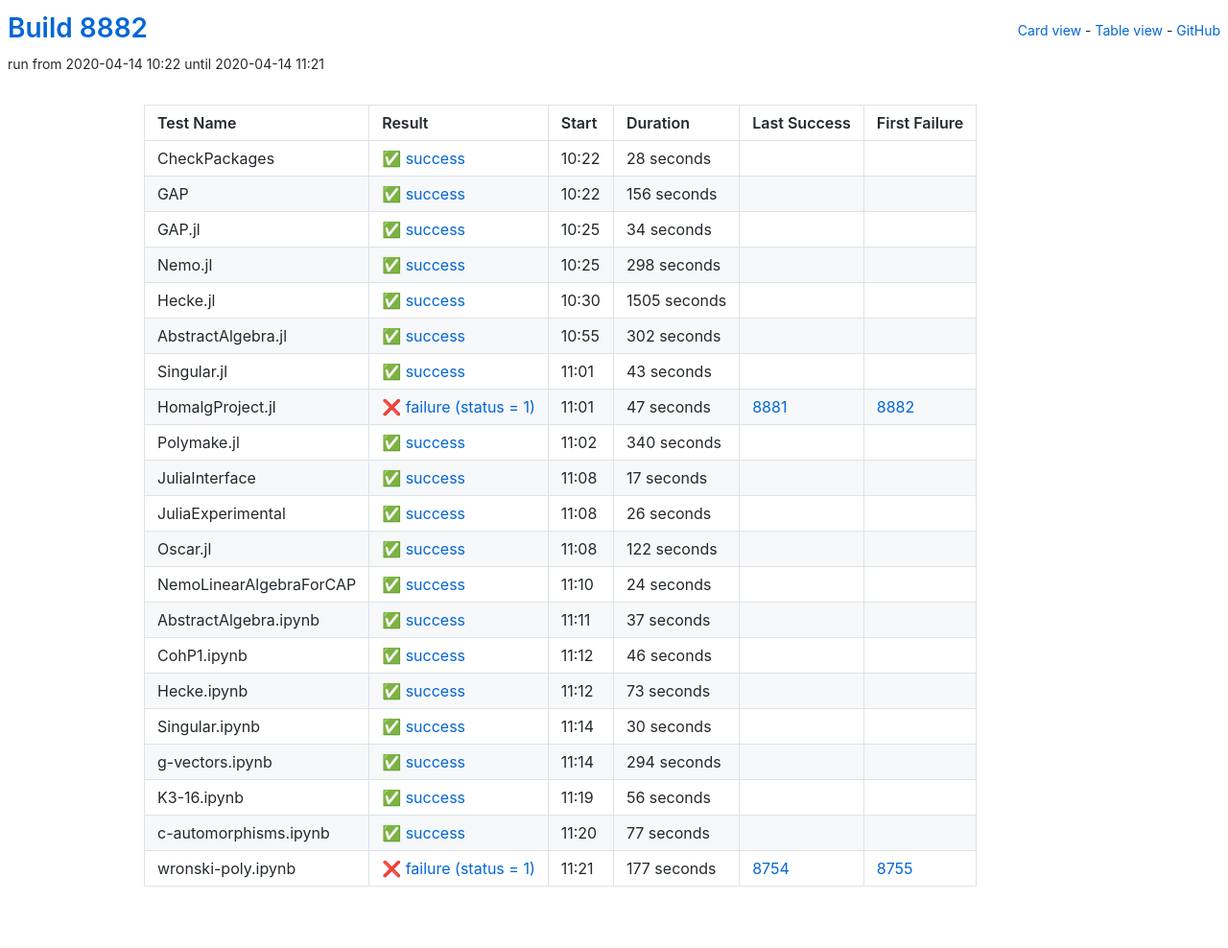
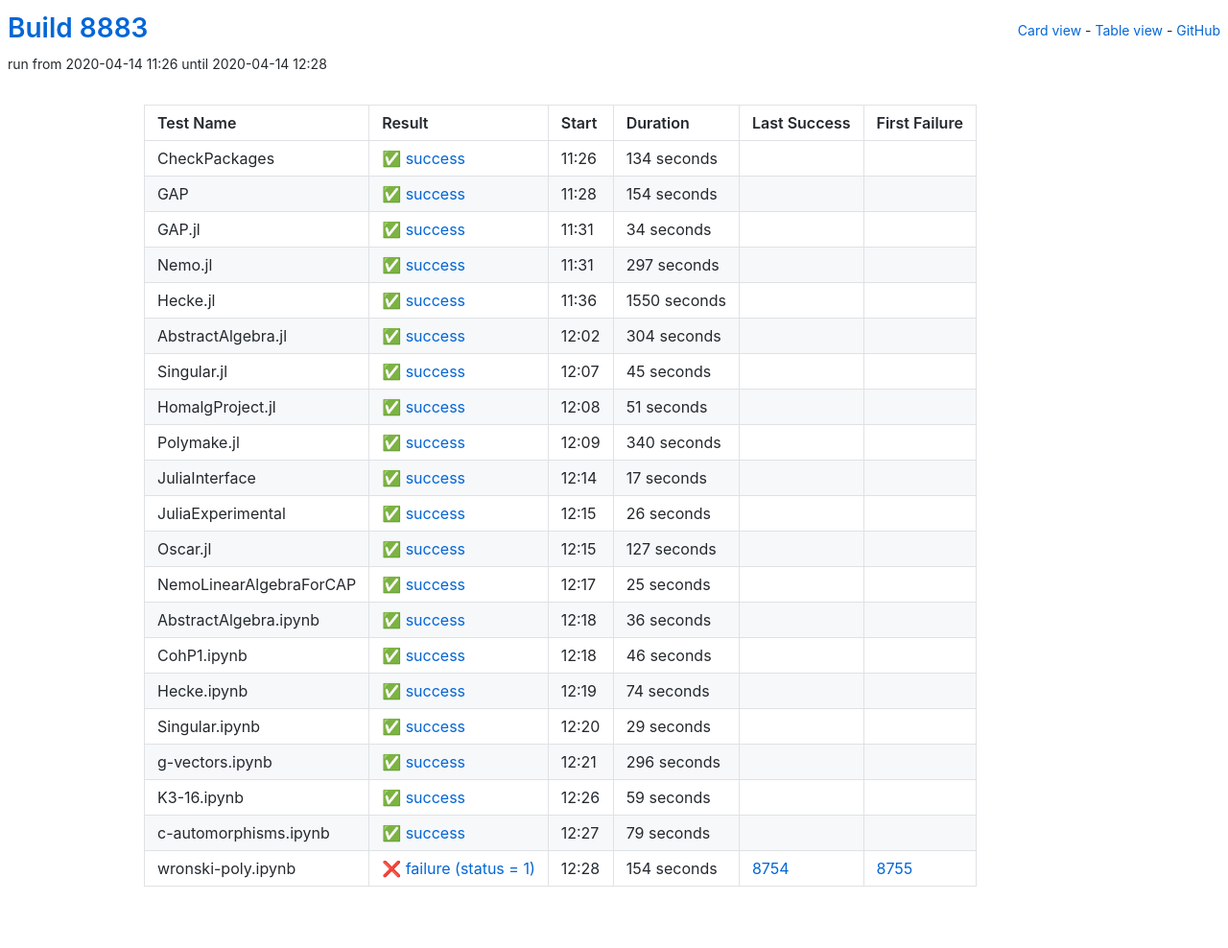
Before and after one commit to oscar-system/oscar-ci-status, a Jekyll site: the page built from table.html, in a window 1280 px wide. Shown: the whole page at 96% size. Built offline with Jekyll 4.4.1, drawn with Linux system fonts in a browser that asks for light colours.

Commit message:
Build 8883

```diff
--- a/_data/ci.yml
+++ b/_data/ci.yml
@@ -1,27 +1,27 @@
-build: 8882
-build_url: https://oscarci.mathematik.uni-kl.de/job/oscar/8882/
+build: 8883
+build_url: https://oscarci.mathematik.uni-kl.de/job/oscar/8883/
 job: oscar
 tests:
-- duration: 28
+- duration: 134
   exitcode: 0
   first_failure: false
   first_failure_url: null
   last_success: false
   last_success_url: null
-  log: https://oscarci.mathematik.uni-kl.de/job/oscar/8882/artifact/logs/build-8882/CheckPackages.log
+  log: https://oscarci.mathematik.uni-kl.de/job/oscar/8883/artifact/logs/build-8883/CheckPackages.log
   name: CheckPackages
-  start: 2020-04-14 10:22
+  start: 2020-04-14 11:26
   status: success
   success: true
-- duration: 156
+- duration: 154
   exitcode: 0
   first_failure: false
   first_failure_url: null
   last_success: false
   last_success_url: null
-  log: https://oscarci.mathematik.uni-kl.de/job/oscar/8882/artifact/logs/build-8882/GAP.log
+  log: https://oscarci.mathematik.uni-kl.de/job/oscar/8883/artifact/logs/build-8883/GAP.log
   name: GAP
-  start: 2020-04-14 10:22
+  start: 2020-04-14 11:28
   status: success
   success: true
 - duration: 34
@@ -30,75 +30,75 @@ tests:
   first_failure_url: null
   last_success: false
   last_success_url: null
-  log: https://oscarci.mathematik.uni-kl.de/job/oscar/8882/artifact/logs/build-8882/GAP.jl.log
+  log: https://oscarci.mathematik.uni-kl.de/job/oscar/8883/artifact/logs/build-8883/GAP.jl.log
   name: GAP.jl
-  start: 2020-04-14 10:25
+  start: 2020-04-14 11:31
   status: success
   success: true
-- duration: 298
+- duration: 297
   exitcode: 0
   first_failure: false
   first_failure_url: null
   last_success: false
   last_success_url: null
-  log: https://oscarci.mathematik.uni-kl.de/job/oscar/8882/artifact/logs/build-8882/Nemo.jl.log
+  log: https://oscarci.mathematik.uni-kl.de/job/oscar/8883/artifact/logs/build-8883/Nemo.jl.log
   name: Nemo.jl
-  start: 2020-04-14 10:25
+  start: 2020-04-14 11:31
   status: success
   success: true
-- duration: 1505
+- duration: 1550
   exitcode: 0
   first_failure: false
   first_failure_url: null
   last_success: false
   last_success_url: null
-  log: https://oscarci.mathematik.uni-kl.de/job/oscar/8882/artifact/logs/build-8882/Hecke.jl.log
+  log: https://oscarci.mathematik.uni-kl.de/job/oscar/8883/artifact/logs/build-8883/Hecke.jl.log
   name: Hecke.jl
-  start: 2020-04-14 10:30
+  start: 2020-04-14 11:36
   status: success
   success: true
-- duration: 302
+- duration: 304
   exitcode: 0
   first_failure: false
   first_failure_url: null
   last_success: false
   last_success_url: null
-  log: https://oscarci.mathematik.uni-kl.de/job/oscar/8882/artifact/logs/build-8882/AbstractAlgebra.jl.log
+  log: https://oscarci.mathematik.uni-kl.de/job/oscar/8883/artifact/logs/build-8883/AbstractAlgebra.jl.log
   name: AbstractAlgebra.jl
-  start: 2020-04-14 10:55
+  start: 2020-04-14 12:02
   status: success
   success: true
-- duration: 43
+- duration: 45
   exitcode: 0
   first_failure: false
   first_failure_url: null
   last_success: false
   last_success_url: null
-  log: https://oscarci.mathematik.uni-kl.de/job/oscar/8882/artifact/logs/build-8882/Singular.jl.log
+  log: https://oscarci.mathematik.uni-kl.de/job/oscar/8883/artifact/logs/build-8883/Singular.jl.log
   name: Singular.jl
-  start: 2020-04-14 11:01
+  start: 2020-04-14 12:07
   status: success
   success: true
-- duration: 47
-  exitcode: 1
-  first_failure: 8882
-  first_failure_url: https://oscarci.mathematik.uni-kl.de/job/oscar/8882/
-  last_success: 8881
-  last_success_url: https://oscarci.mathematik.uni-kl.de/job/oscar/8881/
-  log: https://oscarci.mathematik.uni-kl.de/job/oscar/8882/artifact/logs/build-8882/HomalgProject.jl.log
+- duration: 51
+  exitcode: 0
+  first_failure: false
+  first_failure_url: null
+  last_success: false
+  last_success_url: null
+  log: https://oscarci.mathematik.uni-kl.de/job/oscar/8883/artifact/logs/build-8883/HomalgProject.jl.log
   name: HomalgProject.jl
-  start: 2020-04-14 11:01
-  status: failure
-  success: false
+  start: 2020-04-14 12:08
+  status: success
+  success: true
 - duration: 340
   exitcode: 0
   first_failure: false
   first_failure_url: null
   last_success: false
   last_success_url: null
-  log: https://oscarci.mathematik.uni-kl.de/job/oscar/8882/artifact/logs/build-8882/Polymake.jl.log
+  log: https://oscarci.mathematik.uni-kl.de/job/oscar/8883/artifact/logs/build-8883/Polymake.jl.log
   name: Polymake.jl
-  start: 2020-04-14 11:02
+  start: 2020-04-14 12:09
   status: success
   success: true
 - duration: 17
@@ -107,9 +107,9 @@ tests:
   first_failure_url: null
   last_success: false
   last_success_url: null
-  log: https://oscarci.mathematik.uni-kl.de/job/oscar/8882/artifact/logs/build-8882/JuliaInterface.log
+  log: https://oscarci.mathematik.uni-kl.de/job/oscar/8883/artifact/logs/build-8883/JuliaInterface.log
   name: JuliaInterface
-  start: 2020-04-14 11:08
+  start: 2020-04-14 12:14
   status: success
   success: true
 - duration: 26
@@ -118,42 +118,42 @@ tests:
   first_failure_url: null
   last_success: false
   last_success_url: null
-  log: https://oscarci.mathematik.uni-kl.de/job/oscar/8882/artifact/logs/build-8882/JuliaExperimental.log
+  log: https://oscarci.mathematik.uni-kl.de/job/oscar/8883/artifact/logs/build-8883/JuliaExperimental.log
   name: JuliaExperimental
-  start: 2020-04-14 11:08
+  start: 2020-04-14 12:15
   status: success
   success: true
-- duration: 122
+- duration: 127
   exitcode: 0
   first_failure: false
   first_failure_url: null
   last_success: false
   last_success_url: null
-  log: https://oscarci.mathematik.uni-kl.de/job/oscar/8882/artifact/logs/build-8882/Oscar.jl.log
+  log: https://oscarci.mathematik.uni-kl.de/job/oscar/8883/artifact/logs/build-8883/Oscar.jl.log
   name: Oscar.jl
-  start: 2020-04-14 11:08
+  start: 2020-04-14 12:15
   status: success
   success: true
-- duration: 24
+- duration: 25
   exitcode: 0
   first_failure: false
   first_failure_url: null
   last_success: false
   last_success_url: null
-  log: https://oscarci.mathematik.uni-kl.de/job/oscar/8882/artifact/logs/build-8882/NemoLinearAlgebraForCAP.log
+  log: https://oscarci.mathematik.uni-kl.de/job/oscar/8883/artifact/logs/build-8883/NemoLinearAlgebraForCAP.log
   name: NemoLinearAlgebraForCAP
-  start: 2020-04-14 11:10
+  start: 2020-04-14 12:17
   status: success
   success: true
-- duration: 37
+- duration: 36
   exitcode: 0
   first_failure: false
   first_failure_url: null
   last_success: false
   last_success_url: null
-  log: https://oscarci.mathematik.uni-kl.de/job/oscar/8882/artifact/logs/build-8882/AbstractAlgebra.ipynb.log
+  log: https://oscarci.mathematik.uni-kl.de/job/oscar/8883/artifact/logs/build-8883/AbstractAlgebra.ipynb.log
   name: AbstractAlgebra.ipynb
-  start: 2020-04-14 11:11
+  start: 2020-04-14 12:18
   status: success
   success: true
 - duration: 46
@@ -162,74 +162,74 @@ tests:
   first_failure_url: null
   last_success: false
   last_success_url: null
-  log: https://oscarci.mathematik.uni-kl.de/job/oscar/8882/artifact/logs/build-8882/CohP1.ipynb.log
+  log: https://oscarci.mathematik.uni-kl.de/job/oscar/8883/artifact/logs/build-8883/CohP1.ipynb.log
   name: CohP1.ipynb
-  start: 2020-04-14 11:12
+  start: 2020-04-14 12:18
   status: success
   success: true
-- duration: 73
+- duration: 74
   exitcode: 0
   first_failure: false
   first_failure_url: null
   last_success: false
   last_success_url: null
-  log: https://oscarci.mathematik.uni-kl.de/job/oscar/8882/artifact/logs/build-8882/Hecke.ipynb.log
+  log: https://oscarci.mathematik.uni-kl.de/job/oscar/8883/artifact/logs/build-8883/Hecke.ipynb.log
   name: Hecke.ipynb
-  start: 2020-04-14 11:12
+  start: 2020-04-14 12:19
   status: success
   success: true
-- duration: 30
+- duration: 29
   exitcode: 0
   first_failure: false
   first_failure_url: null
   last_success: false
   last_success_url: null
-  log: https://oscarci.mathematik.uni-kl.de/job/oscar/8882/artifact/logs/build-8882/Singular.ipynb.log
+  log: https://oscarci.mathematik.uni-kl.de/job/oscar/8883/artifact/logs/build-8883/Singular.ipynb.log
   name: Singular.ipynb
-  start: 2020-04-14 11:14
+  start: 2020-04-14 12:20
   status: success
   success: true
-- duration: 294
+- duration: 296
   exitcode: 0
   first_failure: false
   first_failure_url: null
   last_success: false
   last_success_url: null
-  log: https://oscarci.mathematik.uni-kl.de/job/oscar/8882/artifact/logs/build-8882/g-vectors.ipynb.log
+  log: https://oscarci.mathematik.uni-kl.de/job/oscar/8883/artifact/logs/build-8883/g-vectors.ipynb.log
   name: g-vectors.ipynb
-  start: 2020-04-14 11:14
+  start: 2020-04-14 12:21
   status: success
   success: true
-- duration: 56
+- duration: 59
   exitcode: 0
   first_failure: false
   first_failure_url: null
   last_success: false
   last_success_url: null
-  log: https://oscarci.mathematik.uni-kl.de/job/oscar/8882/artifact/logs/build-8882/K3-16.ipynb.log
+  log: https://oscarci.mathematik.uni-kl.de/job/oscar/8883/artifact/logs/build-8883/K3-16.ipynb.log
   name: K3-16.ipynb
-  start: 2020-04-14 11:19
+  start: 2020-04-14 12:26
   status: success
   success: true
-- duration: 77
+- duration: 79
   exitcode: 0
   first_failure: false
   first_failure_url: null
   last_success: false
   last_success_url: null
-  log: https://oscarci.mathematik.uni-kl.de/job/oscar/8882/artifact/logs/build-8882/c-automorphisms.ipynb.log
+  log: https://oscarci.mathematik.uni-kl.de/job/oscar/8883/artifact/logs/build-8883/c-automorphisms.ipynb.log
   name: c-automorphisms.ipynb
-  start: 2020-04-14 11:20
+  start: 2020-04-14 12:27
   status: success
   success: true
-- duration: 177
+- duration: 154
   exitcode: 1
   first_failure: 8755
   first_failure_url: https://oscarci.mathematik.uni-kl.de/job/oscar/8755/
   last_success: 8754
   last_success_url: https://oscarci.mathematik.uni-kl.de/job/oscar/8754/
-  log: https://oscarci.mathematik.uni-kl.de/job/oscar/8882/artifact/logs/build-8882/wronski-poly.ipynb.log
+  log: https://oscarci.mathematik.uni-kl.de/job/oscar/8883/artifact/logs/build-8883/wronski-poly.ipynb.log
   name: wronski-poly.ipynb
-  start: 2020-04-14 11:21
+  start: 2020-04-14 12:28
   status: failure
   success: false
```
Also changed, not shown: README.md.
